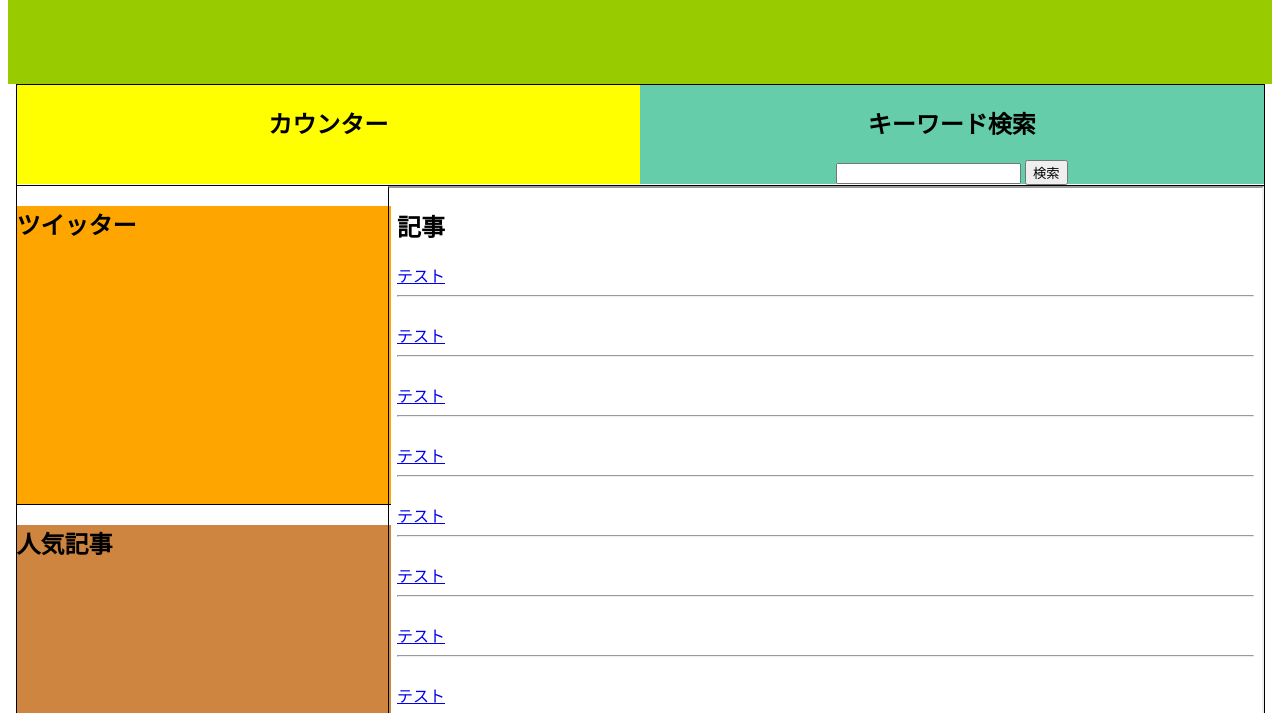
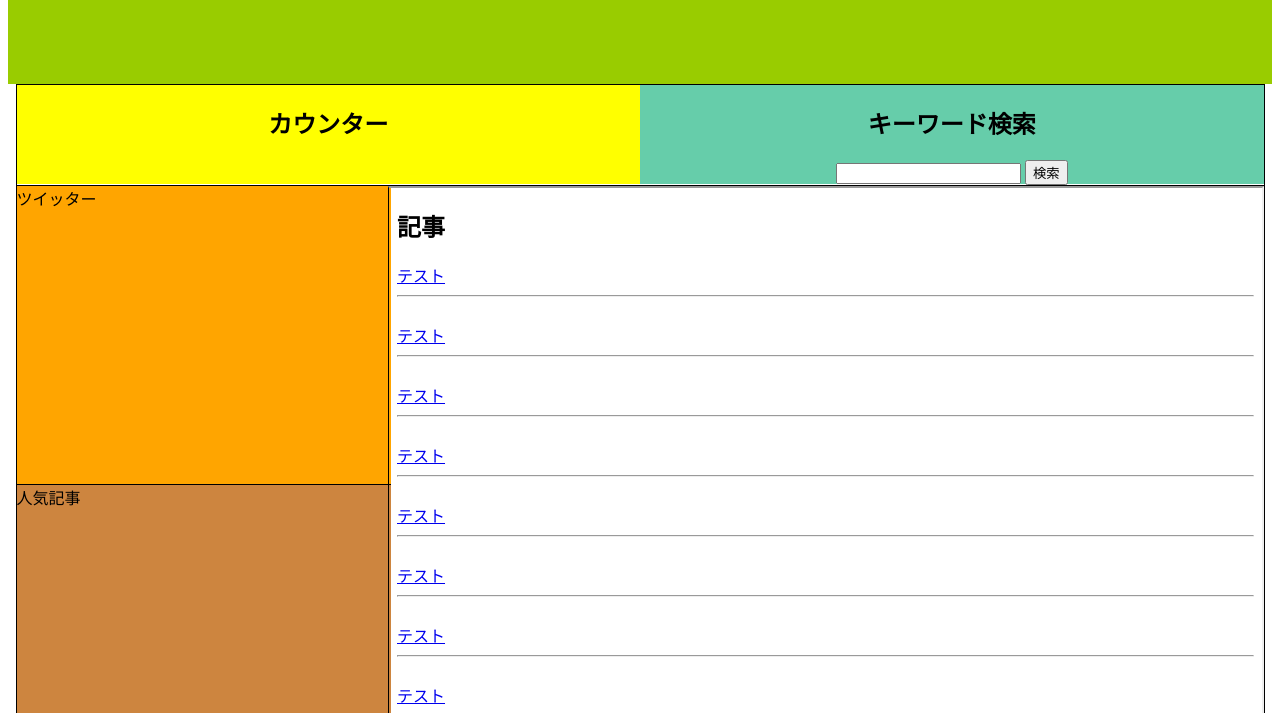
Before and after one commit to Funabashi-Joho-Business/2G1_B1, a plain HTML site: page WebContent/index.html in a window 1280 px wide. Shown: the part 87-800 px from the top of the page. Drawn offline with Linux system fonts and the light colour scheme; files that its build step writes are made by us from their sources.

Commit message:
html変更

```diff
--- a/WebContent/css/index.css
+++ b/WebContent/css/index.css
@@ -6,7 +6,7 @@ body {
 
 /*title鬩幢ｽｨ陋ｻ�ｿｽ*/
 .title{
-	width:100%;
+	width:1247;
 	height:150px;
 	background-color: #99cc00;
 }
--- a/WebContent/index.html
+++ b/WebContent/index.html
@@ -34,11 +34,11 @@
 	</div>
 <div class="bbb">
 	<div class="twitter">
-		<h2>ツイッター</h2>
+		<span>ツイッター</span>
 	<!--↓twitter div終了-->
 	</div>
 	<div class="topnews">
-		<h2>人気記事</h2>
+		<span>人気記事</span>
 	<!--↓topnews div終了-->
 	</div>
 <!--↓bbb div終了-->
```
